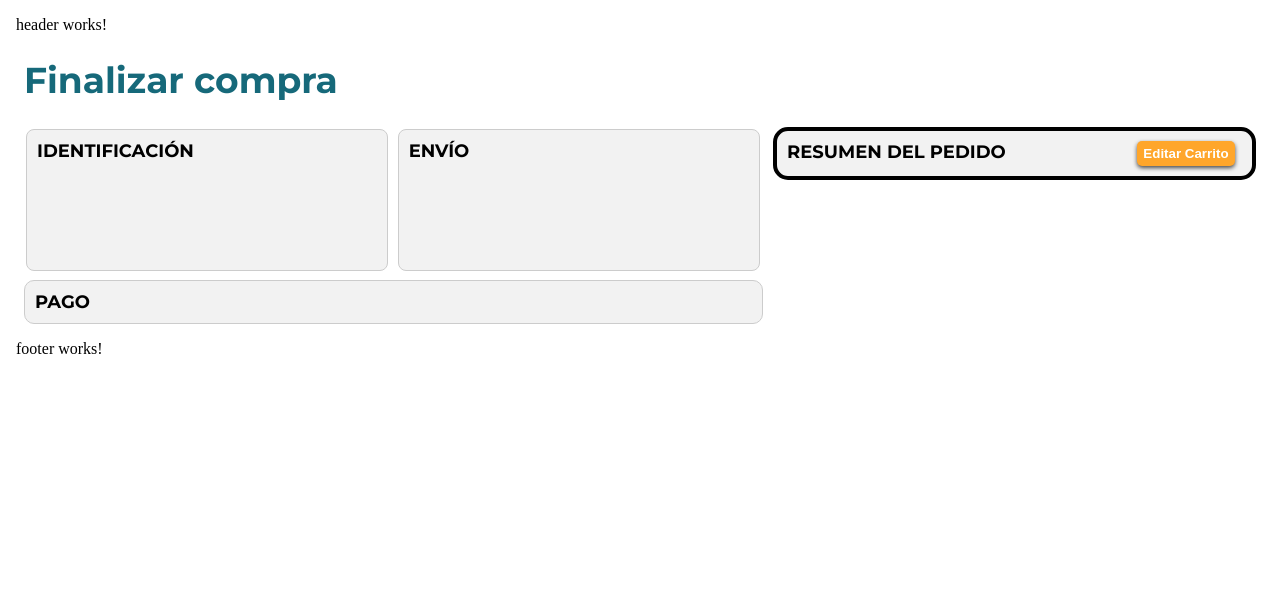
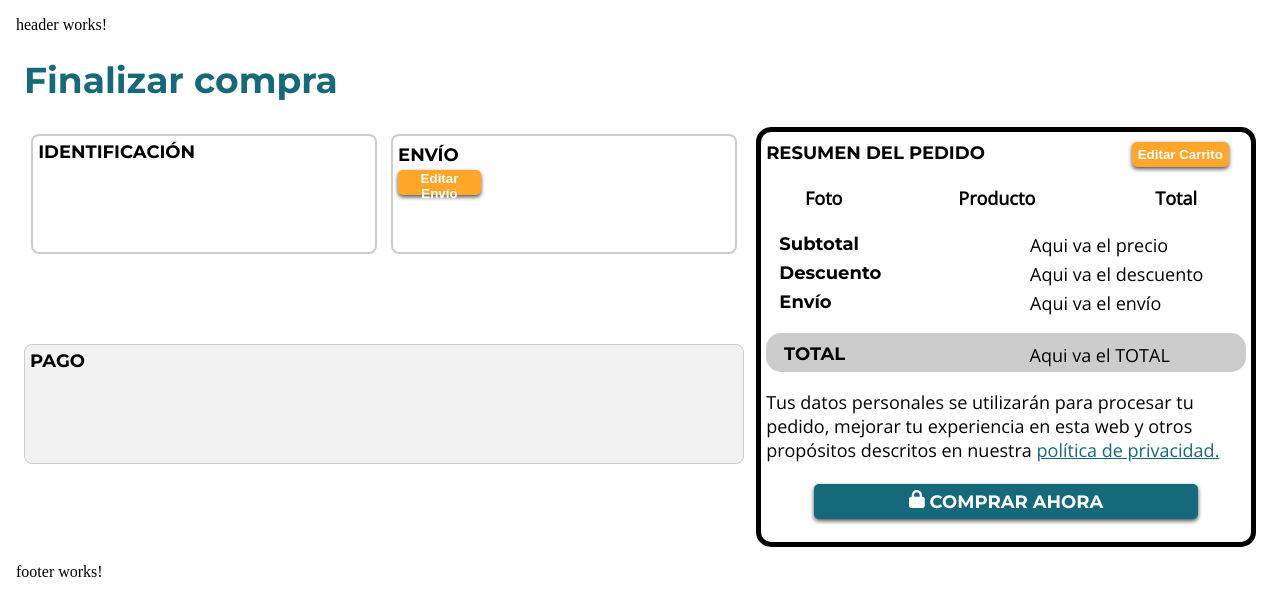
Before and after one commit to fabianSystem19/NU01_Front01, an Angular app in the folder NU01_FRONT01/: page /pago in a window 1280 px wide. Shown: the top 616 px of the page. Built offline with nearby package versions, Linux system fonts and the light colour scheme.

Commit message:
Correccion de contenedores y estilos

```diff
--- a/NU01_FRONT01/src/app/pages/formulario-pagos/formulario-pagos.component.css
+++ b/NU01_FRONT01/src/app/pages/formulario-pagos/formulario-pagos.component.css
@@ -22,15 +22,27 @@ h3{
     margin: 0px;
 }
 
+.resumen{
+    font-family:'Montserrat', sans-serif;
+    font-size: 18px;
+    font-weight: bold !important;
+    margin-left: 5%;
+}
+
 p{
     font-family: 'Open Sans', sans-serif;
     font-size: 18px;
+    margin: 0;
 }
 .titulo{
     font-family: 'Montserrat', sans-serif;
     font-size: 36px;
     color: #16697A;
     font-weight: bold;
+}
+
+u{
+    color: #16697A;
 }
 
 /* Fin parámetros texto */
@@ -43,19 +55,63 @@ p{
     margin-top: 2%;
 }
 
-
-
 .contIzq{
-    white-space: nowrap;
+    border-radius: 15px;
+    border-width: 5px;
+    border-style: solid;
     width: 60%;
+    display: inline-block;
+    vertical-align:top;
+    margin-left: 1%;
+    padding: 5px;
+    height: auto;
 
 }
 
+
 .contDer{
-    white-space: nowrap;
+    border-color: black;
+    border-radius: 15px;
+    border-width: 5px;
+    border-style: solid;
     width: 40%;
-    margin-left: 2%;
+    display: inline-block;
+    vertical-align:top;
+    margin-left: 1%;
+    padding: 5px;
+    height: auto;
 }
+
+.contenedor-principal {
+    display: flex;
+    flex-wrap: wrap;
+    width: 60%;
+    margin-top: 0;
+    margin-bottom: 0;
+  }
+
+  .contenedor-izquierdo, .contenedor-derecho {
+    width: 48%;
+    box-sizing: border-box;
+    background-color: white;
+    border: 2px solid #ccc;
+    margin: 1%;
+    height: 120px;
+    border-radius: 8px;
+    padding: 5px;
+  }
+
+  .contenedor-inferior {
+    width: 100%;
+    box-sizing: border-box;
+    background-color: #f2f2f2;
+    border: 1px solid #ccc;
+    margin: 0;
+    height: 120px;
+    border-radius: 8px;
+    padding: 5px;
+  }
+
 .contIdentificacion{
     background-color: #f2f2f2;
     padding: 10px;
@@ -65,27 +121,39 @@ p{
     height: 120px;
     display: inline-block;
     width: 47%;
+    padding-bottom: 3%;
 }
+
 
 .contEnvio{
     background-color: #f2f2f2;
     padding: 10px;
     border: 1px solid #ccc;
     border-radius: 8px;
+    margin: 2px;
     height: 120px;
     display: inline-block;
     width: 47%;
-    margin-left: 1%;
+    padding-bottom: 3%;
 }
 
 .contResumenPedido{
-    white-space: nowrap;
-    background-color: #f2f2f2;
-    padding: 10px;
-    border: 4px solid black;
+
+    display: flex;
+    margin: 0;
+    vertical-align:top;
+
+}
+
+.Total{
+
+    display: flex;
+    margin: 0;
+    vertical-align:top;
+    background-color:#ccc;
     border-radius: 15px;
-    display: flex;
-    height: auto;
+    padding: 5px;
+
 }
 
 .contPago{
@@ -95,9 +163,11 @@ p{
     border: 1px solid #ccc;
     border-radius: 10px;
     height: auto;
-    width: 99%;
+    width: 100%;
 
 }
+
+/* Edicion de Texto y Titulos*/
 
 .titResumen{
     width: 77%;
@@ -105,10 +175,10 @@ p{
 }
 
 .tablaResumen{
-    width: 99%;
+    width: 100%;
 }
 
-.botonEditarCarrito{
+.botonEditar{
     display: inline-block;
     background-color: #ffa62b;
     border: 1px black;
@@ -118,3 +188,61 @@ p{
     height: 25px;
     box-shadow: 0 2px 4px rgba(0, 0, 0, 0.7);
 }
+
+.botonComprar{
+    display: inline-block;
+    background-color:#16697A;
+    border: 1px black;
+    border-radius: 5px;
+    color: white;
+    font-weight: bold;
+    height: 35px;
+    width: 100%;
+    box-shadow: 0 2px 4px rgba(0, 0, 0, 0.7);
+}
+
+
+.contBoton{
+    width: 25%;
+    justify-content: center;
+    align-items: center;
+    margin-top: 1%;
+}
+
+
+
+.contBotonComprar{
+    width: 80%;
+    justify-content: center;
+    align-items: center;
+    margin-top: 1%;
+    padding-left: 10%;
+    padding-right: 10%;
+    height: auto;
+}
+
+.contTitulo{
+    width: 80%;
+    margin-top: 1%;
+}
+
+.contSubtotal{
+    width: 55%;
+    margin-top: 1%;
+}
+
+.precioSubtotal{
+    width: 45%;
+    margin-top: 1%;
+}
+
+.Envio{
+    width: 80%;
+    margin-top: 0;
+}
+
+.Productos {
+    width: 100%;
+    border-collapse: collapse;
+    color: black;
+}
--- a/NU01_FRONT01/src/app/pages/formulario-pagos/formulario-pagos.component.html
+++ b/NU01_FRONT01/src/app/pages/formulario-pagos/formulario-pagos.component.html
@@ -1,32 +1,104 @@
+
 <body> <!-- El Body es provisional para ver ejecucion en tiempo real -->
+
 
     <h1 class="titulo">Finalizar compra</h1>
 
     <div class="contPrincipal">
-        <div class="contIzq">
-            <div class="contIdentificacion">
+
+        <div class="contenedor-principal">
+            <div class="contenedor-izquierdo">
                 <h3>IDENTIFICACIÓN</h3>
             </div>
-            <div class="contEnvio">
-                <h3>ENVÍO</h3>
+            <div class="contenedor-derecho">
+                <div class="contTitulo">
+                    <h3>ENVÍO</h3>
+                </div>
+                <div class="contBoton">
+                    <button class="botonEditar" routerLink="/carrito">Editar Envío</button>
+                </div>
             </div>
-            <!--Contenedor de Pago-->
-            <div class="contPago">
-            <h3>PAGO</h3>
+            <div class="contenedor-inferior">
+                <h3>PAGO</h3>
             </div>
         </div>
 
 
+
+
+
+
+
+
+
+
+
         <div class="contDer">
             <div class="contResumenPedido">
-                <div class="titResumen">
+                <div class="contTitulo">
                     <h3>RESUMEN DEL PEDIDO</h3>
                 </div>
-                <div>
-                    <button routerLink="/carrito" class="botonEditarCarrito">Editar Carrito</button>
+                <div class="contBoton">
+                    <button class="botonEditar" routerLink="/carrito">Editar Carrito</button>
                 </div>
+            </div> <br>
+            <table class="Productos">
+                <thead>
+                    <tr>
+                        <th colspan="2"><p>Foto</p></th>
+                        <th><p>Producto</p></th>
+                        <th><p>Total</p></th>
+                        <th></th>
+                    </tr>
+                </thead>
+                <tbody>
 
+                </tbody>
+            </table> <br>
+            <div class="contResumenPedido">
+                <div class="contSubtotal">
+                    <h3 class="resumen">Subtotal</h3>
+                </div>
+                <div class="precioSubtotal">
+                    <p>Aqui va el precio</p>
+                </div>
             </div>
+            <div class="contResumenPedido">
+                <div class="contSubtotal">
+                    <h3 class="resumen">Descuento</h3>
+                </div>
+                <div class="precioSubtotal">
+                    <p>Aqui va el descuento</p>
+                </div>
+            </div>
+            <div class="contResumenPedido">
+                <div class="contSubtotal">
+                    <h3 class="resumen">Envío</h3>
+                </div>
+                <div class="precioSubtotal">
+                    <p>Aqui va el envío</p>
+                </div>
+            </div> <br>
+            <div class="Total">
+                <div class="contSubtotal">
+                    <h3 class="resumen">TOTAL</h3>
+                </div>
+                <div class="precioSubtotal">
+                    <p>Aqui va el TOTAL</p>
+                </div>
+            </div> <br>
+            <p>Tus datos personales se utilizarán para procesar tu pedido, mejorar tu experiencia en esta web y otros propósitos descritos en nuestra
+            <u>política de privacidad.</u> </p> <br>
+
+            <div class="contBotonComprar">
+                <button class="botonComprar" routerLink="/carrito">
+                    <h3> <svg xmlns="http://www.w3.org/2000/svg" height="1em" viewBox="0 0 448 512"><style>svg{fill:#ffffff}</style><path d="M144 144v48H304V144c0-44.2-35.8-80-80-80s-80 35.8-80 80zM80 192V144C80 64.5 144.5 0 224 0s144 64.5 144 144v48h16c35.3 0 64 28.7 64 64V448c0 35.3-28.7 64-64 64H64c-35.3 0-64-28.7-64-64V256c0-35.3 28.7-64 64-64H80z"/></svg>
+                    COMPRAR AHORA</h3>
+
+                </button>
+            </div> <br>
+
+
 
         </div>
 
```
